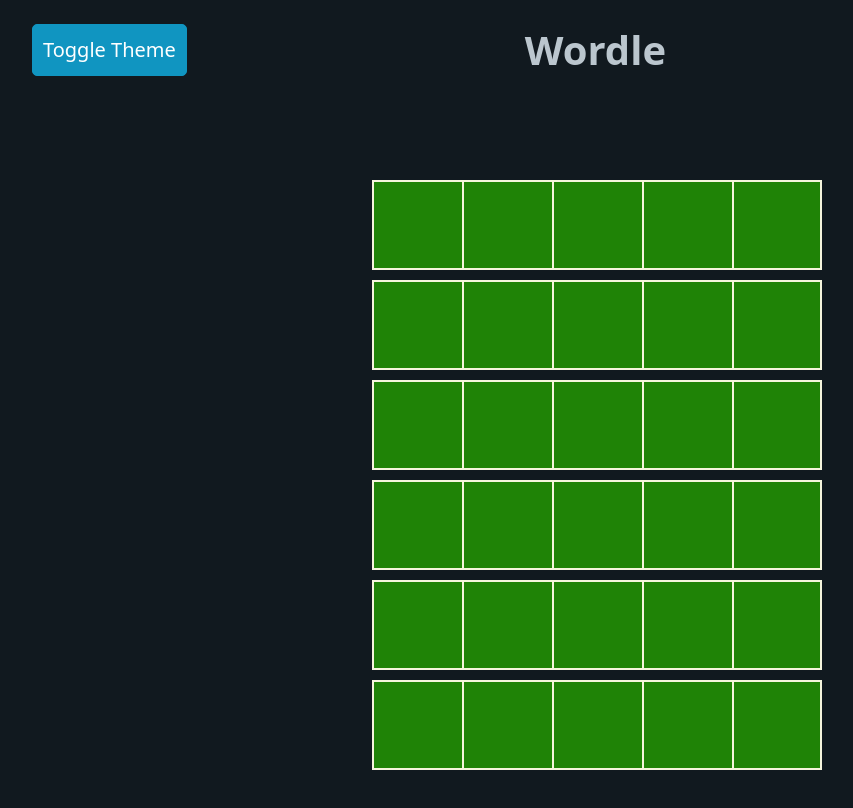
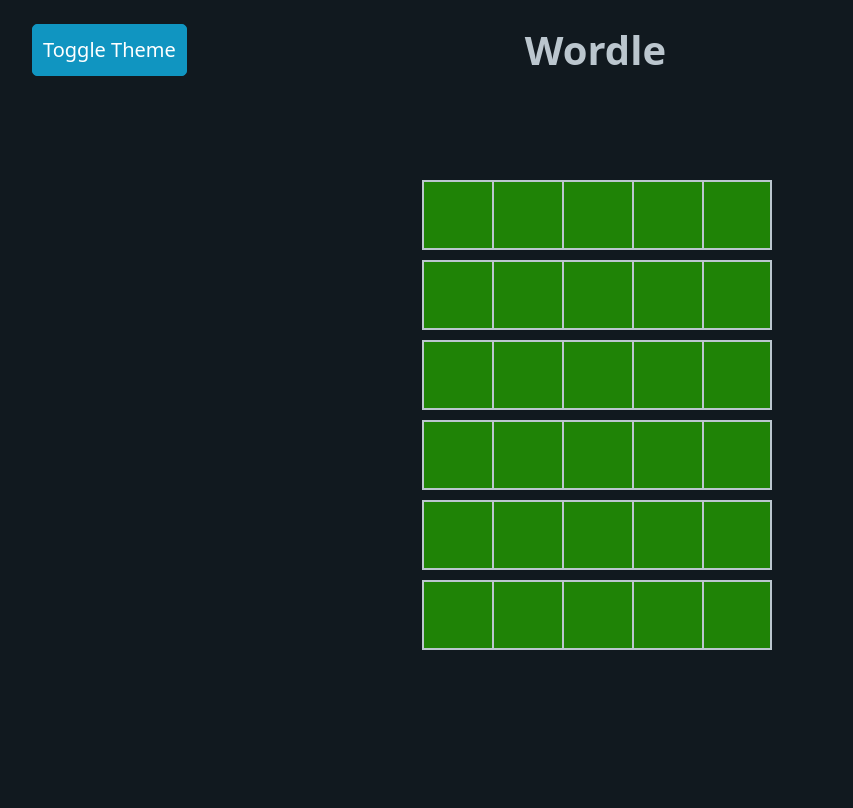
Before and after one commit to HasanMajid/wordle, a Next.js app: page / in a window 1280 px wide. Shown: the top 808 px of the page, without its empty margins (43-896 px from the left). Built offline with nearby package versions, Linux system fonts and the light colour scheme.

Commit message:
Update grid row styles

```diff
--- a/src/components/grid/row/row.module.css
+++ b/src/components/grid/row/row.module.css
@@ -2,14 +2,14 @@
     border-left: 2px solid ;
     border-top: 2px solid ;
     border-bottom: 2px solid ;
-    color: beige;
     display: flex;
-    width: 4.5rem;
-    height: 4.5rem;
+    width: 3.5rem;
+    height: 3.5rem;
     justify-content: center;
     align-items: center;
     margin-bottom: 0.5rem;
-    font-size: 3rem;
+    font-size: 2rem;
+    font-weight: 700;
     background-color: rgb(31, 131, 6);
 }
 
```
